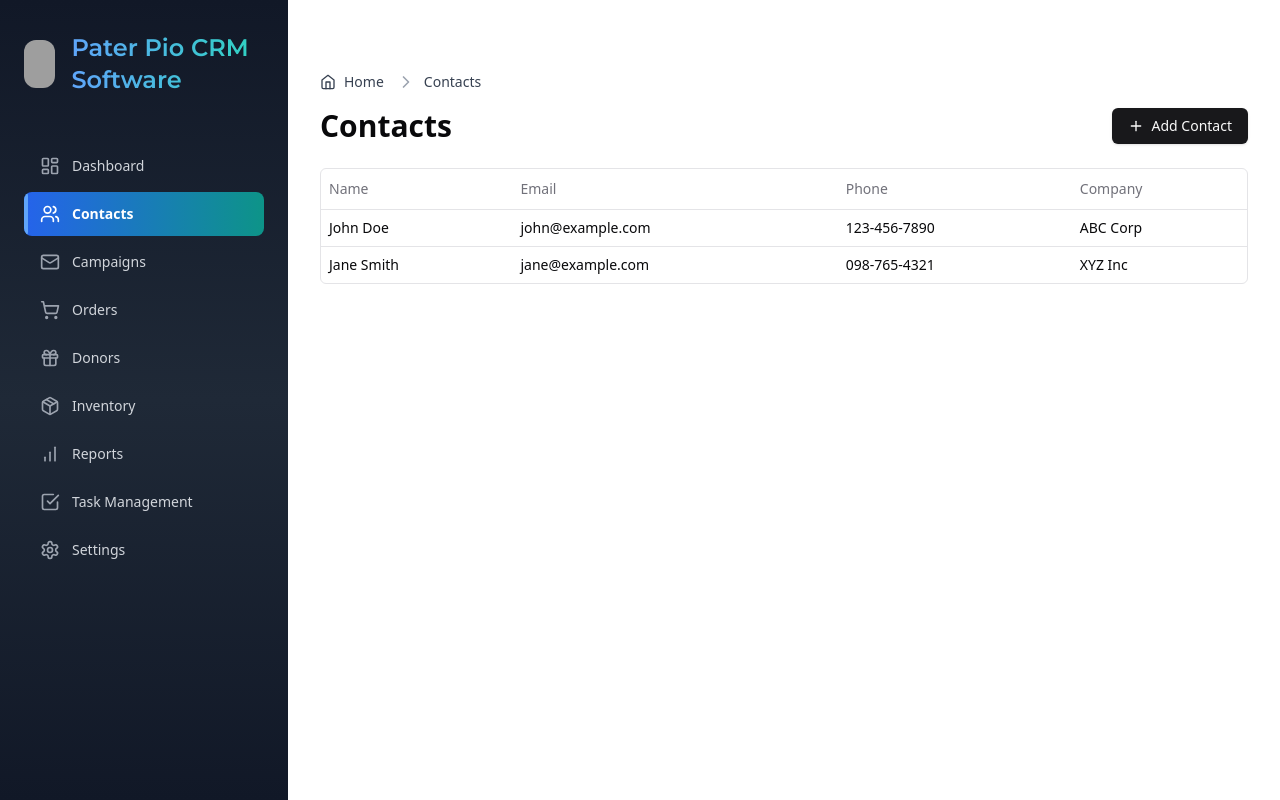
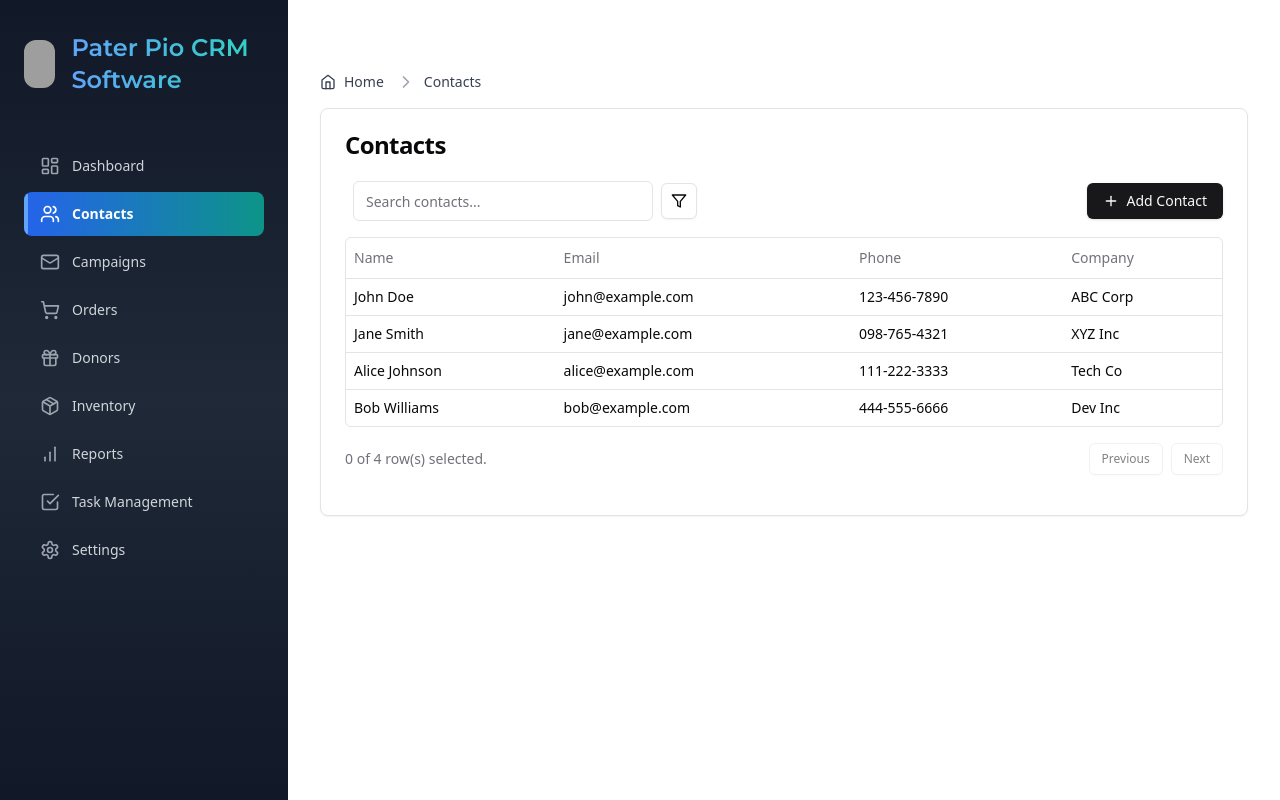
Before and after one commit to ogiMamic/CRM-Software, a Next.js app: page /contacts in a window 1280 px wide. Built offline with nearby package versions, Linux system fonts and the light colour scheme; grey boxes are pictures that could not be loaded.

Commit message:
New filter for contact page

```diff
--- a/package.json
+++ b/package.json
@@ -20,6 +20,7 @@
     "@radix-ui/react-dropdown-menu": "^2.1.1",
     "@radix-ui/react-icons": "^1.3.0",
     "@radix-ui/react-label": "^2.1.0",
+    "@radix-ui/react-popover": "^1.1.2",
     "@radix-ui/react-progress": "^1.1.0",
     "@radix-ui/react-select": "^2.0.0",
     "@radix-ui/react-slot": "^1.1.0",
--- a/src/app/contacts/page.tsx
+++ b/src/app/contacts/page.tsx
@@ -1,21 +1,48 @@
-"use client";
+"use client"
 
-import { useEffect, useState } from 'react';
-import { DataTable } from '@/components/ui/data-table';
-import { ColumnDef } from '@tanstack/react-table';
-import { Button } from '@/components/ui/button';
-import { PlusIcon } from 'lucide-react';
-import Link from 'next/link';
-import { Breadcrumbs } from '@/components/Breadcrumbs';
-import { toast, Toaster } from 'sonner';
+import { useEffect, useState, useMemo } from 'react'
+import {
+  ColumnDef,
+  ColumnFiltersState,
+  SortingState,
+  VisibilityState,
+  flexRender,
+  getCoreRowModel,
+  getFilteredRowModel,
+  getPaginationRowModel,
+  getSortedRowModel,
+  useReactTable,
+} from "@tanstack/react-table"
+import {
+  Table,
+  TableBody,
+  TableCell,
+  TableHead,
+  TableHeader,
+  TableRow,
+} from "@/components/ui/table"
+import { Button } from '@/components/ui/button'
+import { Input } from '@/components/ui/input'
+import { Label } from "@/components/ui/label"
+import { Checkbox } from "@/components/ui/checkbox"
+import { PlusIcon, FilterIcon } from 'lucide-react'
+import Link from 'next/link'
+import { Breadcrumbs } from '@/components/Breadcrumbs'
+import { toast, Toaster } from 'sonner'
+import { Card, CardContent, CardHeader, CardTitle } from "@/components/ui/card"
+import {
+  Popover,
+  PopoverContent,
+  PopoverTrigger,
+} from "@/components/ui/popover"
 
 type Contact = {
-  id: string;
-  name: string;
-  email: string;
-  phone: string;
-  company: string;
-};
+  id: string
+  name: string
+  email: string
+  phone: string
+  company: string
+}
 
 const columns: ColumnDef<Contact>[] = [
   {
@@ -34,49 +61,188 @@ const columns: ColumnDef<Contact>[] = [
     accessorKey: "company",
     header: "Company",
   },
-];
+]
 
 export default function ContactsPage() {
-  const [contacts, setContacts] = useState<Contact[]>([]);
+  const [contacts, setContacts] = useState<Contact[]>([])
+  const [sorting, setSorting] = useState<SortingState>([])
+  const [columnFilters, setColumnFilters] = useState<ColumnFiltersState>([])
+  const [columnVisibility, setColumnVisibility] = useState<VisibilityState>({})
+  const [rowSelection, setRowSelection] = useState({})
+  const [globalFilter, setGlobalFilter] = useState('')
 
   useEffect(() => {
-    // In a real application, you would fetch this data from an API
     const fetchContacts = async () => {
-      // Simulating an API call with setTimeout
       setTimeout(() => {
         const mockContacts: Contact[] = [
           { id: '1', name: 'John Doe', email: 'john@example.com', phone: '123-456-7890', company: 'ABC Corp' },
           { id: '2', name: 'Jane Smith', email: 'jane@example.com', phone: '098-765-4321', company: 'XYZ Inc' },
-        ];
-        setContacts(mockContacts);
-      }, 1000);
-    };
+          { id: '3', name: 'Alice Johnson', email: 'alice@example.com', phone: '111-222-3333', company: 'Tech Co' },
+          { id: '4', name: 'Bob Williams', email: 'bob@example.com', phone: '444-555-6666', company: 'Dev Inc' },
+        ]
+        setContacts(mockContacts)
+      }, 1000)
+    }
 
-    fetchContacts();
-  }, []);
+    fetchContacts()
+  }, [])
 
   useEffect(() => {
-    const newContact = JSON.parse(localStorage.getItem('newContact') || 'null');
+    const newContact = JSON.parse(localStorage.getItem('newContact') || 'null')
     if (newContact) {
-      setContacts(prevContacts => [...prevContacts, { ...newContact, id: String(prevContacts.length + 1) }]);
-      toast.success('New contact has been added successfully.');
-      localStorage.removeItem('newContact');
+      setContacts(prev => [...prev, { ...newContact, id: String(prev.length + 1) }])
+      toast.success('New contact has been added successfully.')
+      localStorage.removeItem('newContact')
     }
-  }, []);
+  }, [])
+
+  const table = useReactTable({
+    data: contacts,
+    columns,
+    onSortingChange: setSorting,
+    onColumnFiltersChange: setColumnFilters,
+    getCoreRowModel: getCoreRowModel(),
+    getPaginationRowModel: getPaginationRowModel(),
+    getSortedRowModel: getSortedRowModel(),
+    getFilteredRowModel: getFilteredRowModel(),
+    onColumnVisibilityChange: setColumnVisibility,
+    onRowSelectionChange: setRowSelection,
+    state: {
+      sorting,
+      columnFilters,
+      columnVisibility,
+      rowSelection,
+      globalFilter,
+    },
+  })
+
+  const visibleColumns = useMemo(() =>
+    columns.filter(column => columnVisibility[column.accessorKey as string] !== false),
+    [columnVisibility]
+  )
 
   return (
     <div className="container mx-auto py-10">
       <Toaster position="top-right" />
       <Breadcrumbs items={[{ label: 'Contacts', href: '/contacts' }]} />
-      <div className="flex justify-between items-center mb-6">
-        <h1 className="text-3xl font-bold">Contacts</h1>
+      <Card className="mb-6">
+        <CardHeader>
+          <CardTitle>Contacts</CardTitle>
+        </CardHeader>
+        <CardContent>
+          <div className="flex flex-col sm:flex-row justify-between items-start sm:items-center mb-4 space-y-2 sm:space-y-0">
+            <div className="flex items-center space-x-2 w-full sm:w-auto">
+              <Label htmlFor="search" className="sr-only">Search</Label>
+              <Input
+                id="search"
+                type="search"
+                placeholder="Search contacts..."
+                value={globalFilter ?? ""}
+                onChange={(event) => setGlobalFilter(event.target.value)}
+                className="w-full sm:w-[300px]"
+              />
+              <Popover>
+                <PopoverTrigger asChild>
+                  <Button variant="outline" size="icon" aria-label="Filter contacts">
+                    <FilterIcon className="h-4 w-4" />
+                  </Button>
+                </PopoverTrigger>
+                <PopoverContent className="w-[200px]">
+                  <div className="space-y-2">
+                    <h3 className="font-medium">Show columns:</h3>
+                    {columns.map((column) => {
+                      return (
+                        <div key={column.id} className="flex items-center space-x-2">
+                          <Checkbox
+                            checked={table.getColumn(column.accessorKey as string)?.getIsVisible()}
+                            onCheckedChange={(value) =>
+                              table.getColumn(column.accessorKey as string)?.toggleVisibility(!!value)
+                            }
+                          />
+                          <Label htmlFor={column.id} className="capitalize">{column.header as string}</Label>
+                        </div>
+                      )
+                    })}
+                  </div>
+                </PopoverContent>
+              </Popover>
+            </div>
             <Link href="/contacts/add">
               <Button>
                 <PlusIcon className="mr-2 h-4 w-4" /> Add Contact
               </Button>
             </Link>
           </div>
-      <DataTable columns={columns} data={contacts} />
+          <div className="rounded-md border">
+            <Table>
+              <TableHeader>
+                {table.getHeaderGroups().map((headerGroup) => (
+                  <TableRow key={headerGroup.id}>
+                    {headerGroup.headers.map((header) => {
+                      return (
+                        <TableHead key={header.id}>
+                          {header.isPlaceholder
+                            ? null
+                            : flexRender(
+                                header.column.columnDef.header,
+                                header.getContext()
+                              )}
+                        </TableHead>
+                      )
+                    })}
+                  </TableRow>
+                ))}
+              </TableHeader>
+              <TableBody>
+                {table.getRowModel().rows?.length ? (
+                  table.getRowModel().rows.map((row) => (
+                    <TableRow
+                      key={row.id}
+                      data-state={row.getIsSelected() && "selected"}
+                    >
+                      {row.getVisibleCells().map((cell) => (
+                        <TableCell key={cell.id}>
+                          {flexRender(cell.column.columnDef.cell, cell.getContext())}
+                        </TableCell>
+                      ))}
+                    </TableRow>
+                  ))
+                ) : (
+                  <TableRow>
+                    <TableCell colSpan={visibleColumns.length} className="h-24 text-center">
+                      No results.
+                    </TableCell>
+                  </TableRow>
+                )}
+              </TableBody>
+            </Table>
           </div>
-  );
+          <div className="flex items-center justify-end space-x-2 py-4">
+            <div className="flex-1 text-sm text-muted-foreground">
+              {table.getFilteredSelectedRowModel().rows.length} of{" "}
+              {table.getFilteredRowModel().rows.length} row(s) selected.
+            </div>
+            <div className="space-x-2">
+              <Button
+                variant="outline"
+                size="sm"
+                onClick={() => table.previousPage()}
+                disabled={!table.getCanPreviousPage()}
+              >
+                Previous
+              </Button>
+              <Button
+                variant="outline"
+                size="sm"
+                onClick={() => table.nextPage()}
+                disabled={!table.getCanNextPage()}
+              >
+                Next
+              </Button>
+            </div>
+          </div>
+        </CardContent>
+      </Card>
+    </div>
+  )
 }
--- /dev/null
+++ b/src/components/ui/popover.tsx
@@ -0,0 +1,33 @@
+"use client"
+
+import * as React from "react"
+import * as PopoverPrimitive from "@radix-ui/react-popover"
+
+import { cn } from "@/lib/utils"
+
+const Popover = PopoverPrimitive.Root
+
+const PopoverTrigger = PopoverPrimitive.Trigger
+
+const PopoverAnchor = PopoverPrimitive.Anchor
+
+const PopoverContent = React.forwardRef<
+  React.ElementRef<typeof PopoverPrimitive.Content>,
+  React.ComponentPropsWithoutRef<typeof PopoverPrimitive.Content>
+>(({ className, align = "center", sideOffset = 4, ...props }, ref) => (
+  <PopoverPrimitive.Portal>
+    <PopoverPrimitive.Content
+      ref={ref}
+      align={align}
+      sideOffset={sideOffset}
+      className={cn(
+        "z-50 w-72 rounded-md border bg-popover p-4 text-popover-foreground shadow-md outline-none data-[state=open]:animate-in data-[state=closed]:animate-out data-[state=closed]:fade-out-0 data-[state=open]:fade-in-0 data-[state=closed]:zoom-out-95 data-[state=open]:zoom-in-95 data-[side=bottom]:slide-in-from-top-2 data-[side=left]:slide-in-from-right-2 data-[side=right]:slide-in-from-left-2 data-[side=top]:slide-in-from-bottom-2",
+        className
+      )}
+      {...props}
+    />
+  </PopoverPrimitive.Portal>
+))
+PopoverContent.displayName = PopoverPrimitive.Content.displayName
+
+export { Popover, PopoverTrigger, PopoverContent, PopoverAnchor }
```
Also changed, not shown: 1 other file (tests, documents, lock files or other folders). Lines whose indentation alone changed are shown as unchanged.
